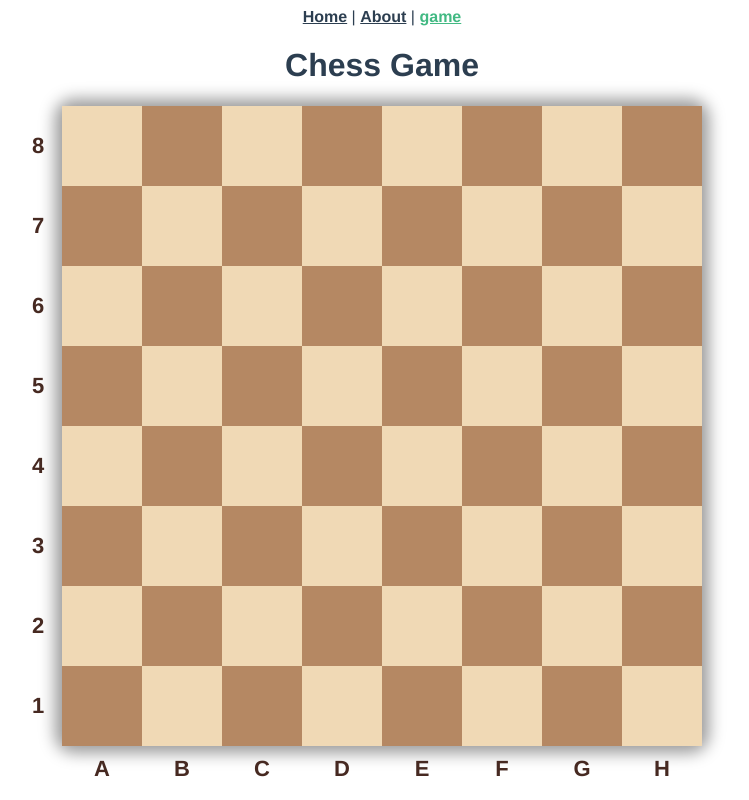
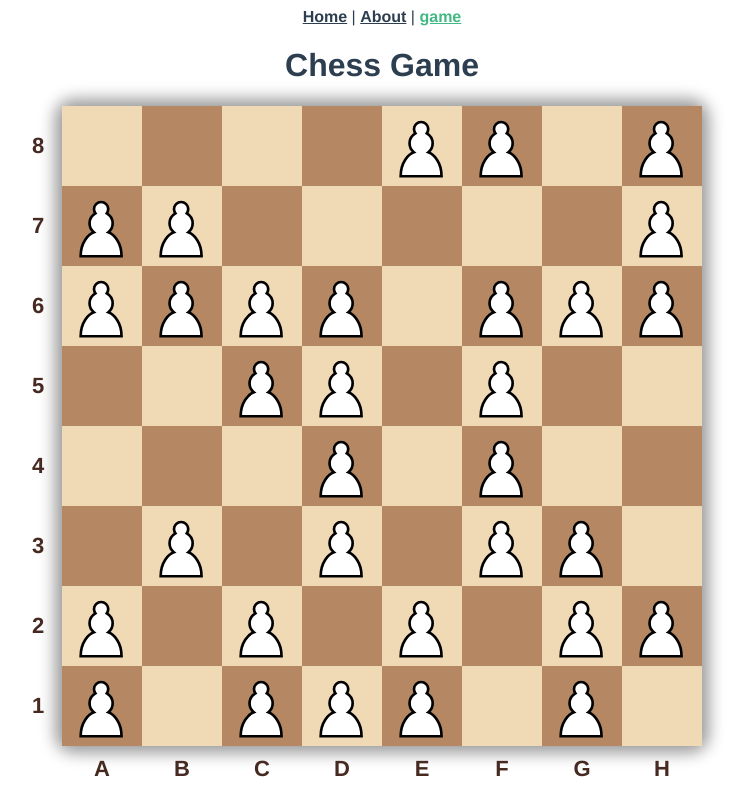
Before and after one commit to coenond/vue-chess, a Vue app: page /game in a window 1280 px wide. Shown: the whole page, without its empty margins (258-1007 px from the left). Built offline with nearby package versions, Linux system fonts and the light colour scheme.

Commit message:
feature: add pawn model and add add them random to the board

```diff
--- a/src/components/representation/Square.vue
+++ b/src/components/representation/Square.vue
@@ -2,6 +2,7 @@
   <div
     class="square"
     :class="colorClass">
+    <piece v-if="Math.random() < 0.5" :piece-obj="samplePiece" />
     <div
       v-if="firstFile"
       class="square__annotation square__annotation__file">
@@ -17,12 +18,18 @@
 
 <script lang="ts">
 import { defineComponent } from 'vue';
+import Piece from '@/components/representation/Piece.vue';
+import PieceObj from '@/models/pieces/Piece';
+import Pawn from '@/models/pieces/Pawn';
 import SquareColorHelper from '@/helpers/SquareColorHelper';
-import Color from '@/models/square/Color';
+import Color from '@/models/common/Color';
 import Square from '@/models/square/Square';
 
 export default defineComponent({
   name: 'Square',
+  components: {
+    Piece,
+  },
   props: {
     squareObj: {
       type: Square,
@@ -30,6 +37,9 @@ export default defineComponent({
     },
   },
   computed: {
+    samplePiece(): PieceObj {
+      return new Pawn(Color.White);
+    },
     color(): Color {
       return SquareColorHelper.getColorForSquare(this.squareObj);
     },
--- /dev/null
+++ b/src/models/pieces/Pawn.ts
@@ -0,0 +1,13 @@
+import Piece from '@/models/pieces/Piece';
+import Color from '@/models/common/Color';
+
+class Pawn extends Piece {
+  private static readonly pieceName: string = 'Pawn';
+
+  private static readonly pieceInitials: string = '';
+
+  constructor(color: Color) {
+    super(color, Pawn.pieceName, Pawn.pieceInitials);
+  }
+}
+export default Pawn;
```
